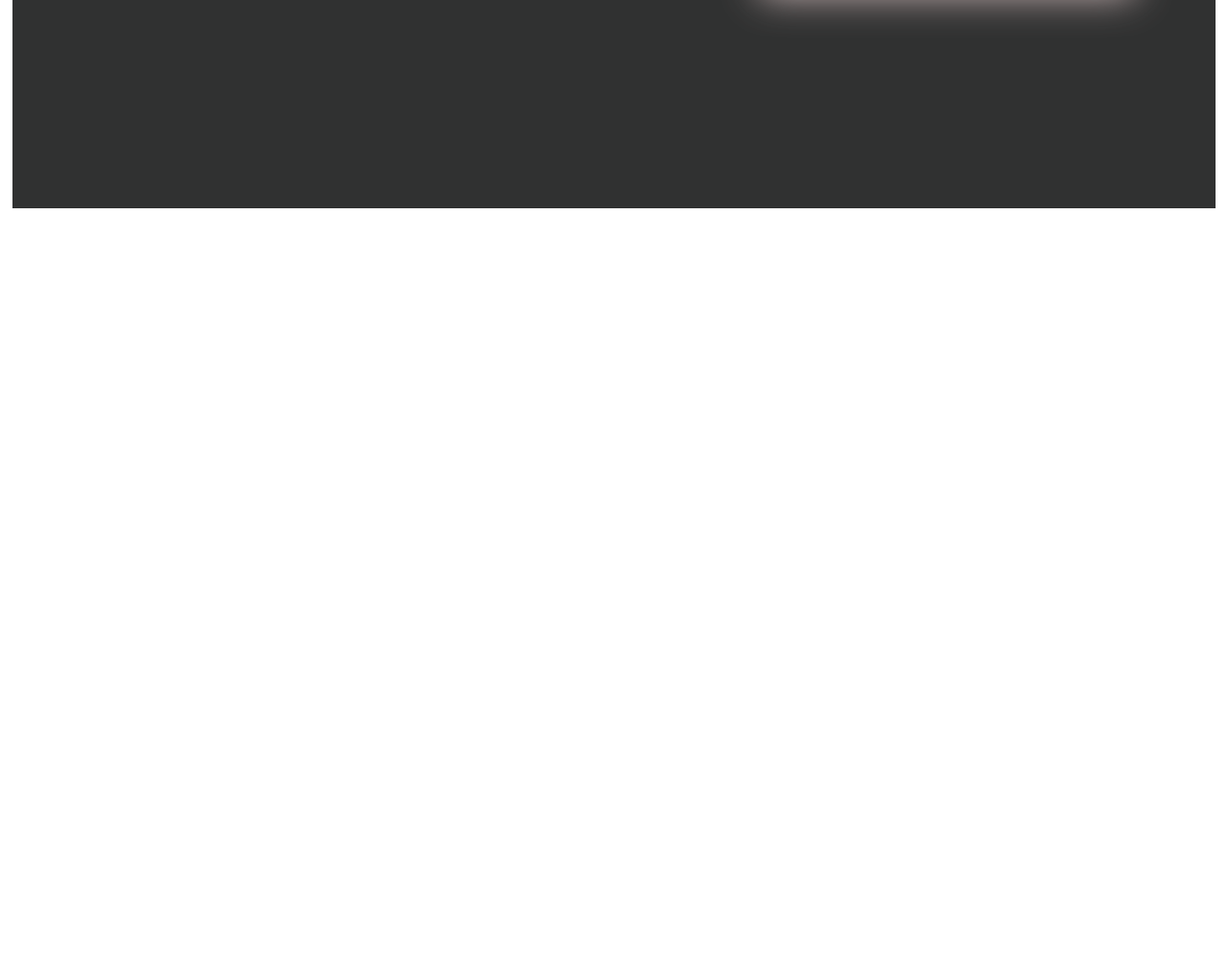
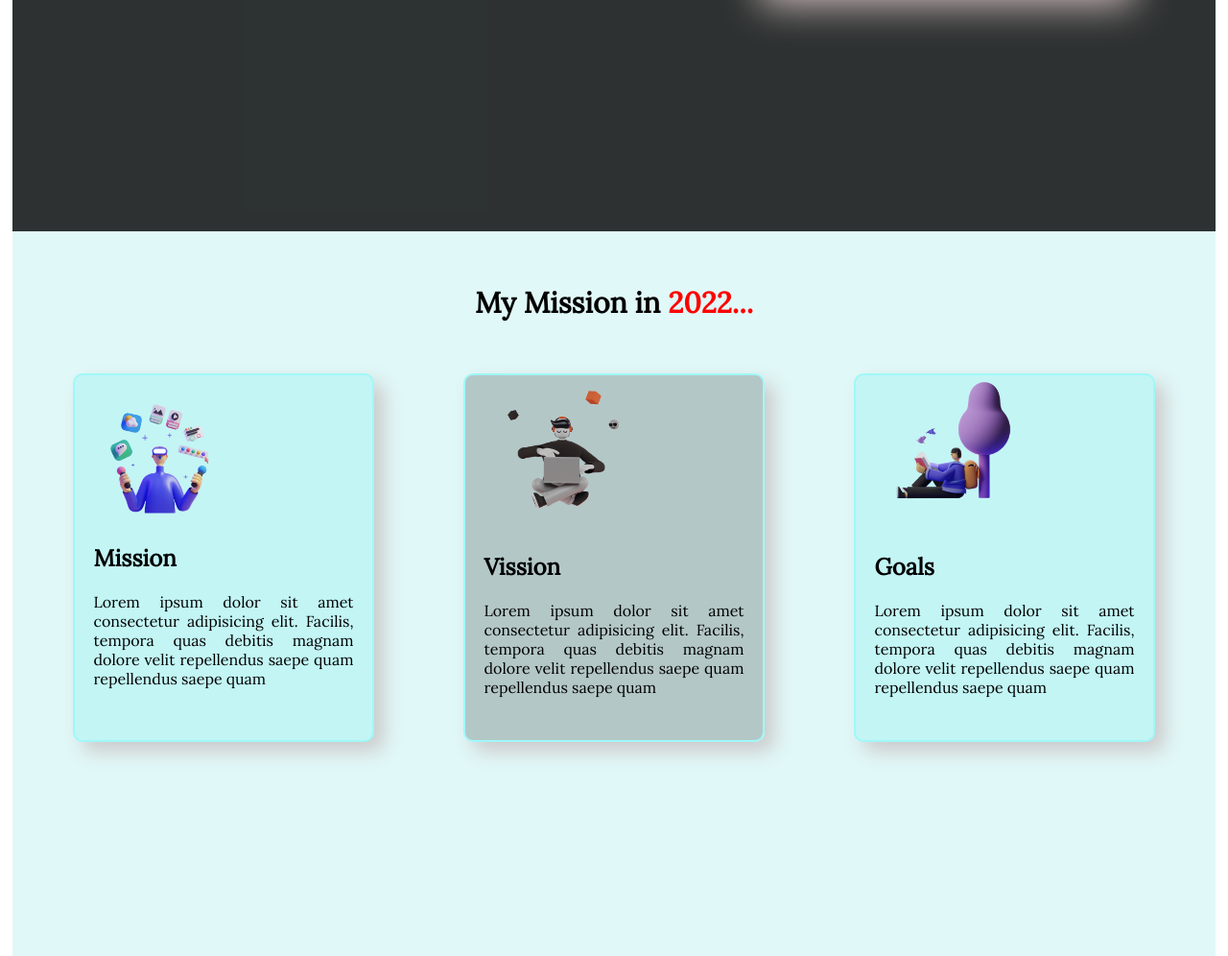
Before and after one commit to fozlerabbi9/My-project, a plain HTML site: page index.html in a window 1280 px wide. Shown: the part 543-1539 px from the top of the page at 96% size. Before the commit the page ends 800 px from the top, so only its background shows below. Drawn offline with Linux system fonts and the light colour scheme; a web font is replaced by a local one.

Commit message:
add second Section

```diff
--- a/index.html
+++ b/index.html
@@ -20,14 +20,15 @@
     <div class="main">
 
         <section class="first-section">
-
             <div class="child-div1">
                 <div class="text-div">
                     <div class="h1-div">
                         <h1 class="first-h1">Stay Focused on</h1>
-                        <span><h1>Mission 2022...</h1></span>
+                        <span>
+                            <h1>Mission 2022...</h1>
+                        </span>
                     </div>
-                        <p>Lorem ipsum dolor sit amet consectetur adipisicing elit. Magni rerum ipsum temporibus illum
+                    <p>Lorem ipsum dolor sit amet consectetur adipisicing elit. Magni rerum ipsum temporibus illum
                         asperiores amet tempore molestiae, ad placeat odit consequatur ea, est similique eius.</p>
                     <a href="#">Explore Now</a>
                     <h3>Scroll down to explore more about us...</h3>
@@ -41,7 +42,45 @@
         <!------------------  End first-section  -------------------->
 
 
-         <!------------------  Start Second-section  -------------------->
+
+        <!------------------  Start Second-section  -------------------->
+
+        <section class="second-section">
+            <h1 class="h1">My Mission in <span>2022...</span></h1>
+
+           <div class="second-child-section">
+            <div class="child-div-1">
+                <img src="./illustrators/illustrator-1.png" alt="">
+                <h1>Mission</h1>
+                 <p>Lorem ipsum dolor sit amet consectetur adipisicing elit. Facilis, tempora quas debitis magnam dolore
+                 velit repellendus saepe quam repellendus saepe quam </p>
+            </div>
+            <div class="child-div-1 diferent-color">
+                <img src="./illustrators/illustrator-2.png" alt="">
+                <h1>Vission</h1>
+                 <p>Lorem ipsum dolor sit amet consectetur adipisicing elit. Facilis, tempora quas debitis magnam dolore
+                 velit repellendus saepe quam repellendus saepe quam </p>
+            </div>
+            <div class="child-div-1">
+                <img src="./illustrators/illustrator-3.png" alt="">
+                <h1>Goals</h1>
+                 <p>Lorem ipsum dolor sit amet consectetur adipisicing elit. Facilis, tempora quas debitis magnam dolore
+                 velit repellendus saepe quam repellendus saepe quam </p>
+            </div>
+           </div>
+
+        </section>
+        <!------------------  End Second-section  -------------------->
+
+
+
+        <!------------------  Start Third-section  -------------------->
+
+
+
+
+
+        <!------------------  End Third-section  -------------------->
 
 
 
@@ -51,12 +90,16 @@
 
 
 
+        <!-- <div class="perent-div">
+
+            <div class="child-div">One</div>
+            <div class="child-div divtwo">Two</div>
+            <div class="child-div">Three</div>
+
+        </div> -->
 
 
     </div>
-
-
-
 </body>
 
 </html>
--- a/style.css
+++ b/style.css
@@ -7,13 +7,15 @@ body{
 .main{
     width: 98%;
     margin: 0 auto;
-    background-color: rgb(243, 247, 247);
+    background-color: rgb(225, 248, 248);
+    /* background-color: rgb(207, 187, 187); */
 }
 
+/* ------------------------------- Start first-section --------------------------------- */
 .first-section{
     display: flex;
     width: 100%;
-    height: 95vh;
+    height: 98vh;
     background-color: rgba(0,0,0,0.8);
 }
 .child-div1{
@@ -78,9 +80,89 @@ body{
     height: 450px;
     margin: 0 auto;
     display: block;
-    margin-top: 70px;
+    margin-top: 80px;
     margin-right: 100px;
     border: 5px solid rgba(247, 14, 14, 0.6);
     border-radius: 5px;
     box-shadow: 15px 8px 40px rgb(207, 187, 187);
 }
+/* -------------------------------- End ***first*** section --------------------------------- */
+
+
+
+
+/* ------------------------------- Start ***Second*** section --------------------------------- */
+.second-section{
+    width: 90%;
+    margin: 0 auto;
+    height: 85vh;
+    color: black;
+    padding-bottom: 50px;
+    /* background-color: rgb(204, 243, 243); */
+}
+.second-section .second-child-section{
+    display: flex;
+    justify-content: space-between;
+}
+.second-section .h1{
+    text-align: center;
+    padding-top: 30px;
+    font-size: 30px;
+}
+.second-section .h1 span{
+    color: red;
+}
+.second-section .child-div-1{
+    width: 24%;
+    height: 380px;
+    margin-top: 30px;
+    border: 2px solid rgb(160, 248, 248);
+    box-shadow: 10px 10px 20px rgb(204, 202, 202);
+    background-color: rgb(195, 245, 245);
+    padding: 0 20px;
+    border-radius: 10px;
+}
+.second-child-section .diferent-color{
+    /* background-color: rgb(248, 247, 232); */
+    background-color: rgba(0,0,0,0.2);
+}
+.second-section .child-div-1 img{
+    width: 160px;
+}
+.second-section .child-div-1 p{
+    text-align: justify;
+    font-size: 16px;
+    padding-bottom: 30px;
+}
+/* ------------------------------- End ***Second*** section --------------------------------- */
+
+
+
+/* ------------------------------- Start ***Third*** section --------------------------------- */
+
+
+
+
+
+
+/* ------------------------------- End ***Third*** section --------------------------------- */
+
+
+
+
+/*
+.perent-div{
+    width: 95%;
+    height: 80vh;
+    margin: 0 auto;
+    display: flex;
+    justify-content: space-between;
+}
+.perent-div .divtwo{
+    background-color: blue;
+}
+.child-div{
+    width: 25%;
+    background-color: rgb(51, 172, 20);
+    height: 250px;
+} */
```
